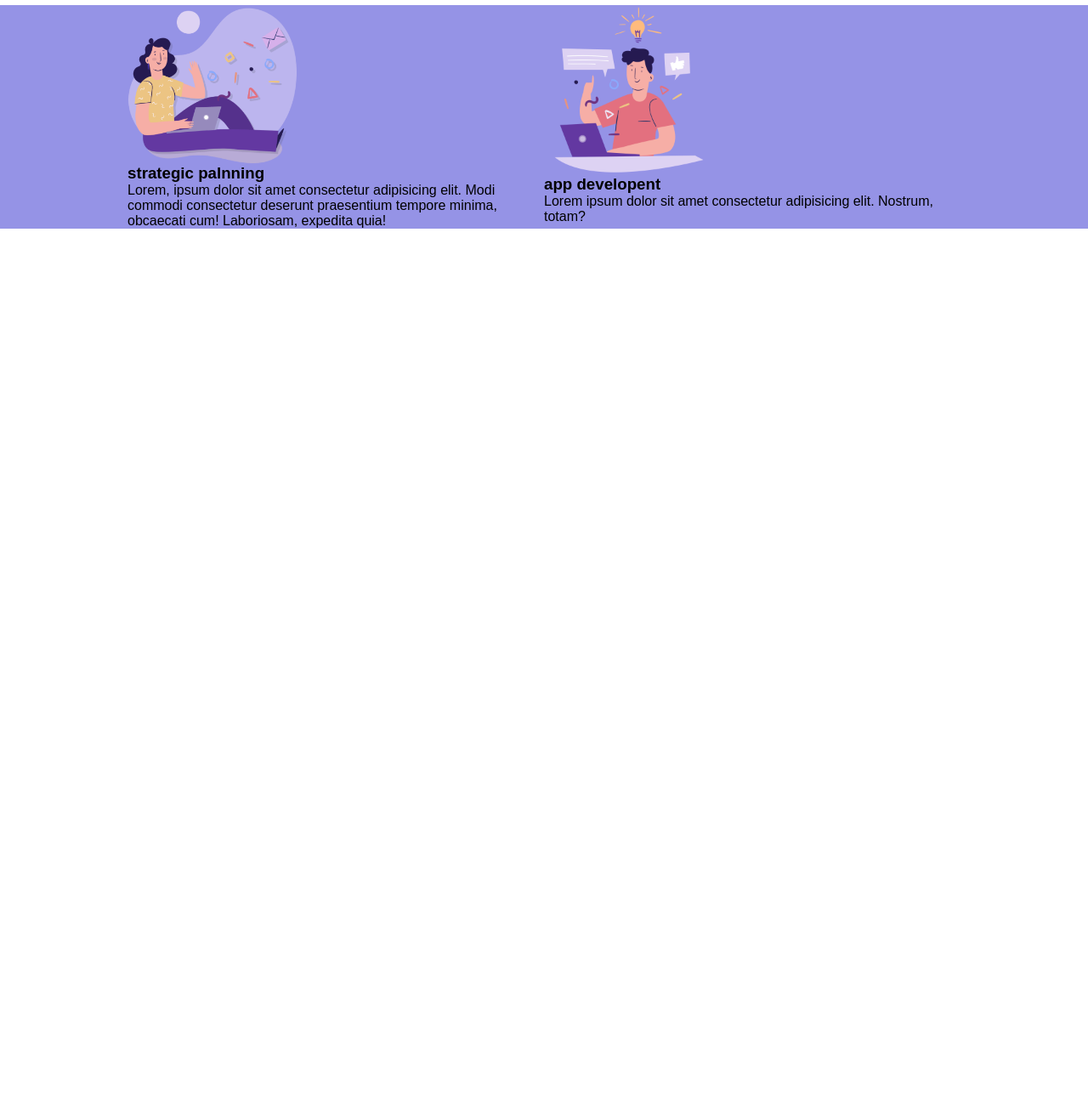
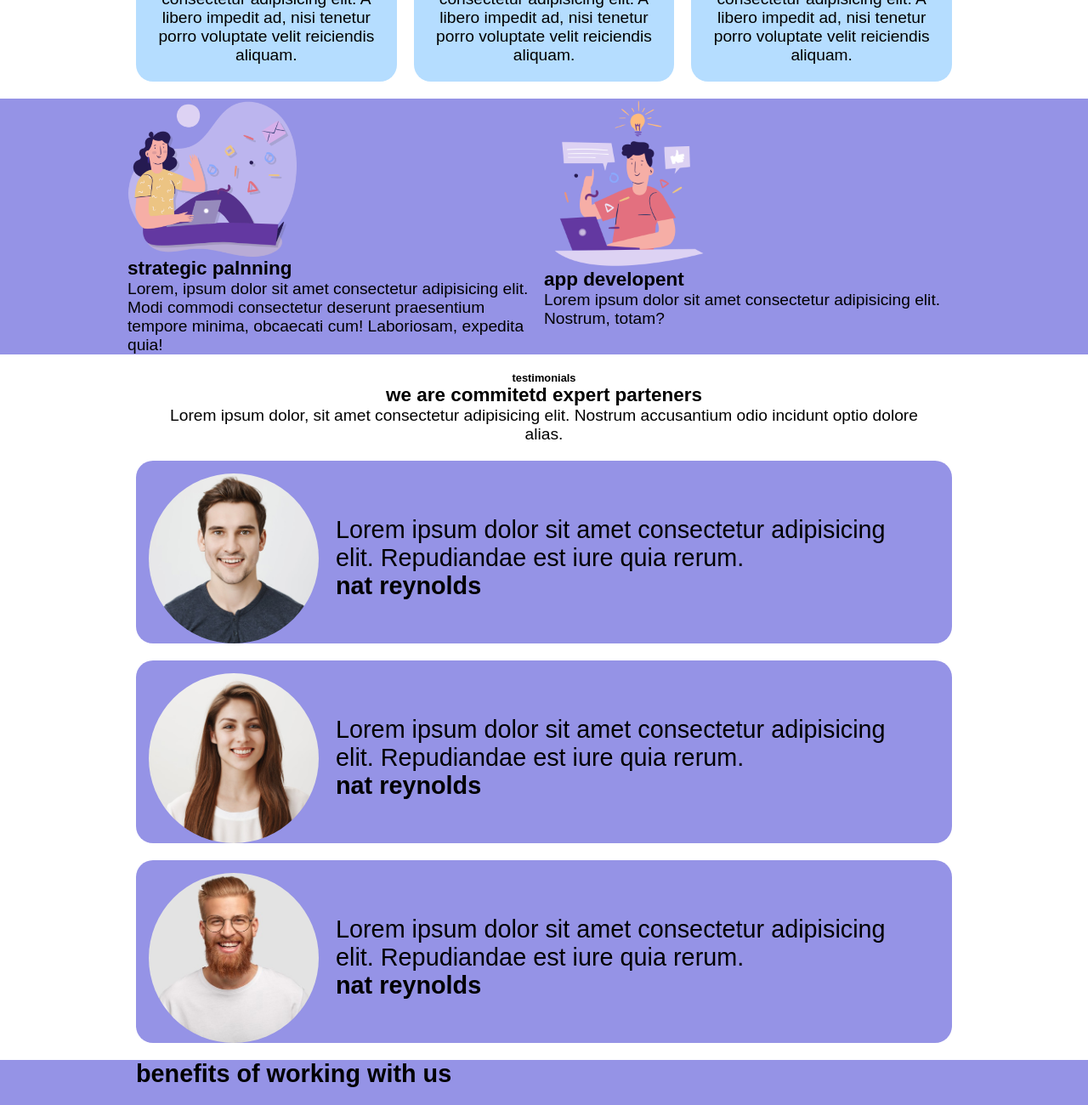
Before and after one commit to alessiopalmieri001/htmlcss-responsive-layout, a plain HTML site: page index.html in a window 1280 px wide. Shown: the part 570-1870 px from the top of the page at 85% size. Before the commit the page ends 839 px from the top, so only its background shows below. Drawn offline with Linux system fonts and the light colour scheme.

Commit message:
3 setction

```diff
--- a/css/style.css
+++ b/css/style.css
@@ -6,6 +6,7 @@
 }
 html{
     font-family: Arial, Helvetica, sans-serif;
+    font-size: 1.2em;
 }
 
 /* generale */
@@ -86,6 +87,31 @@ header section{
     width: 50%;
 
 }
+.testimonials{
+    text-align: center;
+    padding: 20px;
+}
+.dimensionamento-card-t{
+    padding: 20px;
+    border-radius: 20px;
+    margin-bottom: 20px;
+}
+.dimensionamento-card-t > div{
+    padding-right: 20px;
+}
+.dimensionamento-card-t > div:last-of-type{
+    padding-top: 50px;
+}
+.dimensionamento-card-t > div:last-of-type > *{
+    font-size:  1.5em;
+}
+.dimensionamento-card-t > div > img{
+    width: 100%;
+    width: 200px;
+    height: 200px ;
+    border-radius: 50%;
+    object-fit: cover;
+}
 
 /* footer */
 
--- a/index.html
+++ b/index.html
@@ -169,14 +169,75 @@
                     </div>
                 </div>
             </div>
+        </section>
+        <section>
+            <div class="container">
+                <div class="testimonials">
+                    <h6>
+                        testimonials
+                    </h6>
+                    <h3>
+                        we are commitetd expert parteners
+                    </h3>
+                    <p>
+                        Lorem ipsum dolor, sit amet consectetur adipisicing elit. Nostrum accusantium odio incidunt optio dolore alias.
+                    </p>
+                </div>
 
-        <section>
-
+                <div class="card dimensionamento-card-t violet">
+                    <div>
+                        <img src="img/testimonial1.jpg" alt="">
+                    </div>
+                    <div>
+                        <p>
+                            Lorem ipsum dolor sit amet consectetur adipisicing elit. Repudiandae est iure quia rerum.
+                        </p>
+                        <h4>
+                            nat reynolds
+                        </h4>
+                    </div>
+                </div>
+                <div class="card dimensionamento-card-t violet">
+                    <div>
+                        <img src="img/testimonial2.jpg" alt="">
+                    </div>
+                    <div>
+                        <p>
+                            Lorem ipsum dolor sit amet consectetur adipisicing elit. Repudiandae est iure quia rerum.
+                        </p>
+                        <h4>
+                            nat reynolds
+                        </h4>
+                    </div>
+                </div>
+                <div class="card dimensionamento-card-t violet">
+                    <div>
+                        <img src="img/testimonial3.jpg" alt="">
+                    </div>
+                    <div>
+                        <p>
+                            Lorem ipsum dolor sit amet consectetur adipisicing elit. Repudiandae est iure quia rerum.
+                        </p>
+                        <h4>
+                            nat reynolds
+                        </h4>
+                    </div>
+                </div>
+            </div>
 
         </section>
 
-        <section>
+        <section class="violet">
+            <div class="container">
+                <h2>
+                    benefits  of working with us
+                </h2>
+                <div class="row">
+                    <div class="col-1-3">
 
+                    </div>
+                </div>
+            </div>
 
         </section>
         <section>
```
